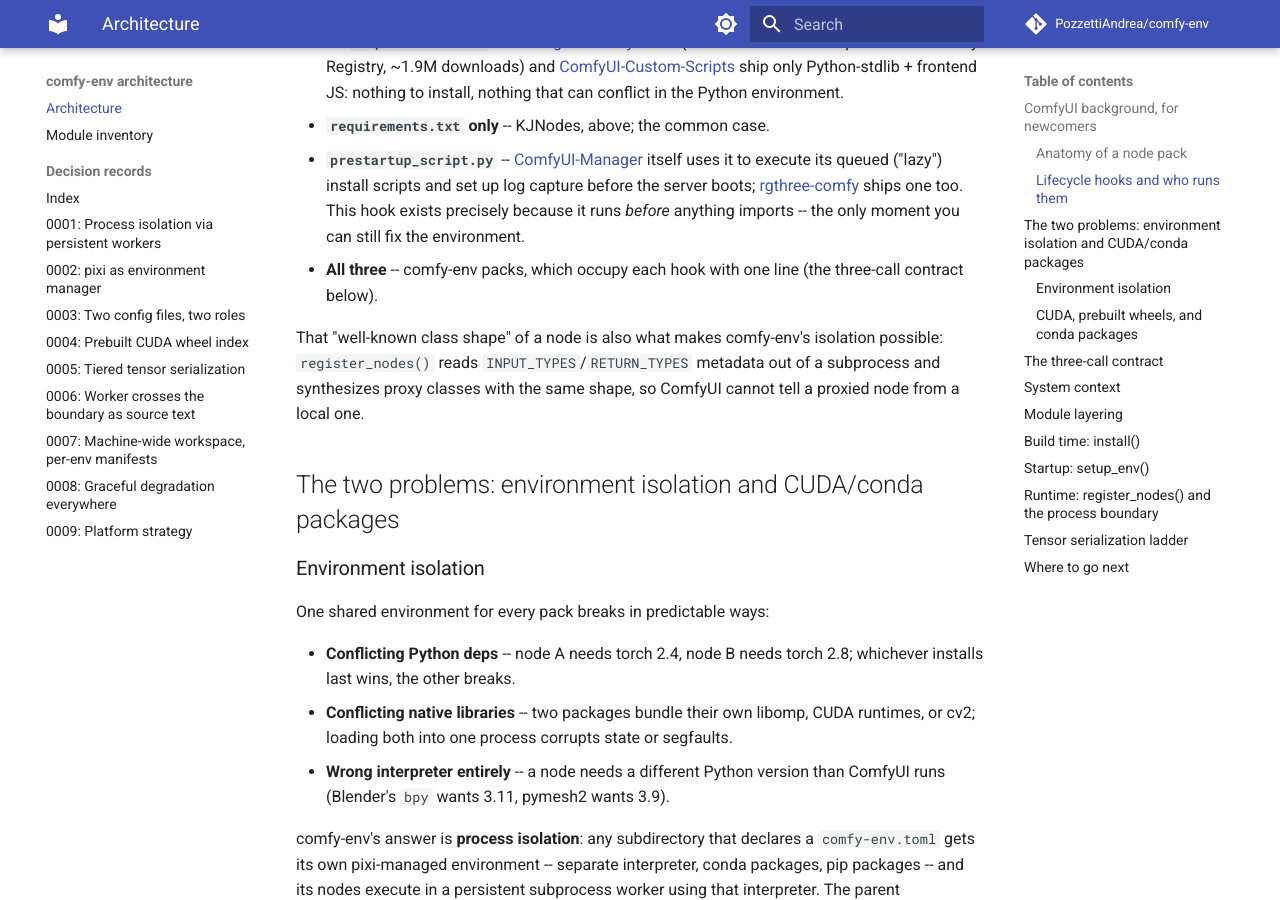
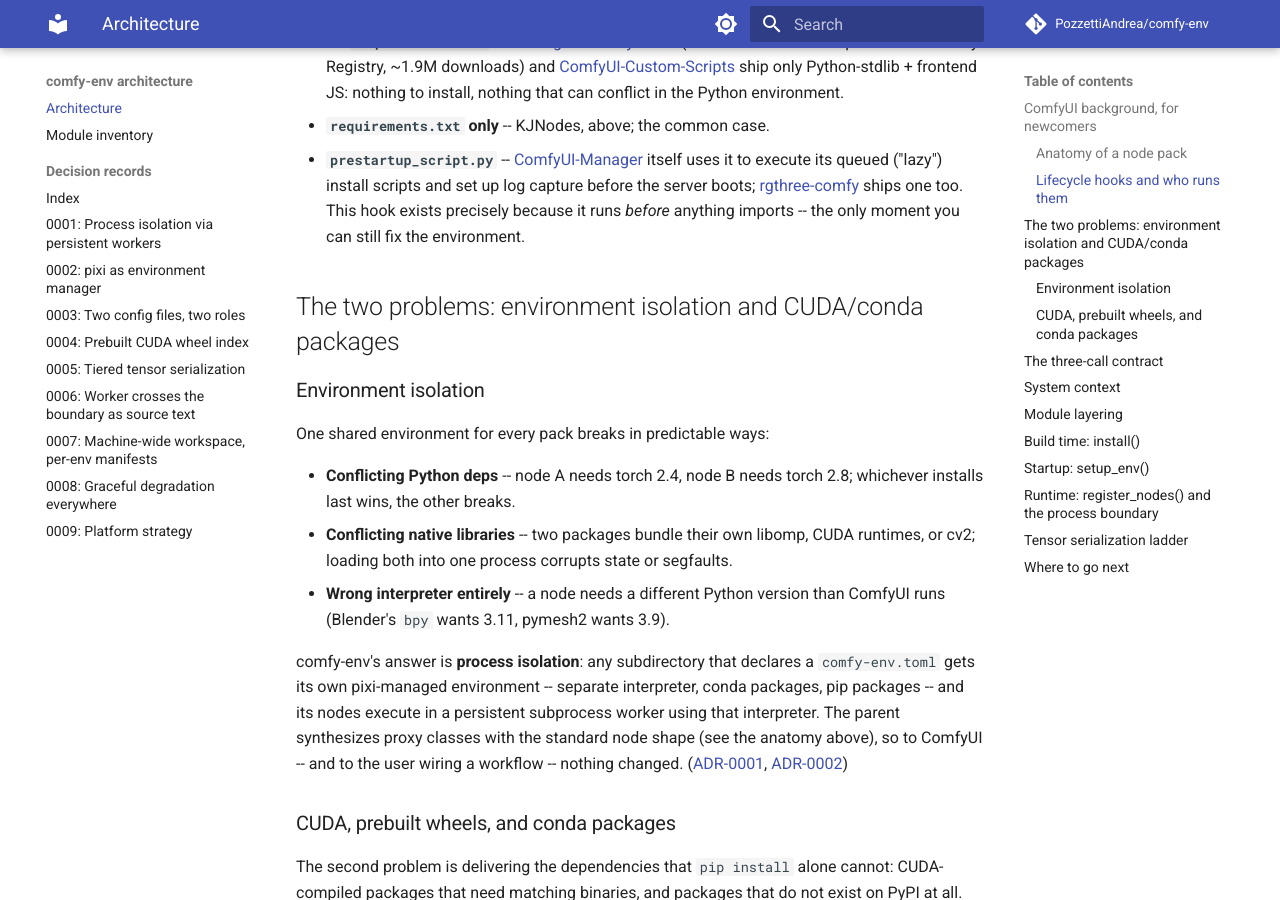
Before and after one commit to Comfy-Forge/comfy-forge-docs, an MkDocs documentation site: the page built from docs/index.md, in a window 1280 px wide and 900 px high, scrolled down 2446 px. Built offline with MkDocs 1.6.1 and Material for MkDocs 9.7.7, drawn with Linux system fonts in a browser that asks for light colours; comment, search, counter and statistics services are not loaded.

Commit message:
Drop comfy-env forward-references from lifecycle section
Co-Authored-By: Claude Fable 5 <noreply@anthropic.com>

```diff
--- a/docs/index.md
+++ b/docs/index.md
@@ -122,13 +122,6 @@ Real packs cover the whole spectrum of these hooks:
   [rgthree-comfy](https://github.com/rgthree/rgthree-comfy) ships one too.
   This hook exists precisely because it runs *before* anything imports --
   the only moment you can still fix the environment.
-- **All three** -- comfy-env packs, which occupy each hook with one line
-  (the three-call contract below).
-
-That "well-known class shape" of a node is also what makes comfy-env's
-isolation possible: `register_nodes()` reads `INPUT_TYPES`/`RETURN_TYPES`
-metadata out of a subprocess and synthesizes proxy classes with the same
-shape, so ComfyUI cannot tell a proxied node from a local one.
 
 ## The two problems: environment isolation and CUDA/conda packages
 
```
